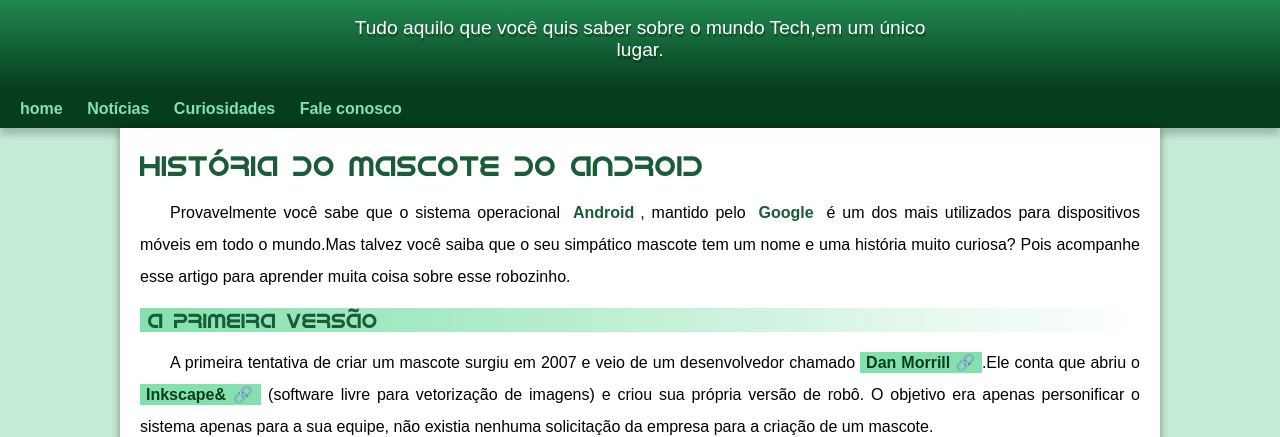
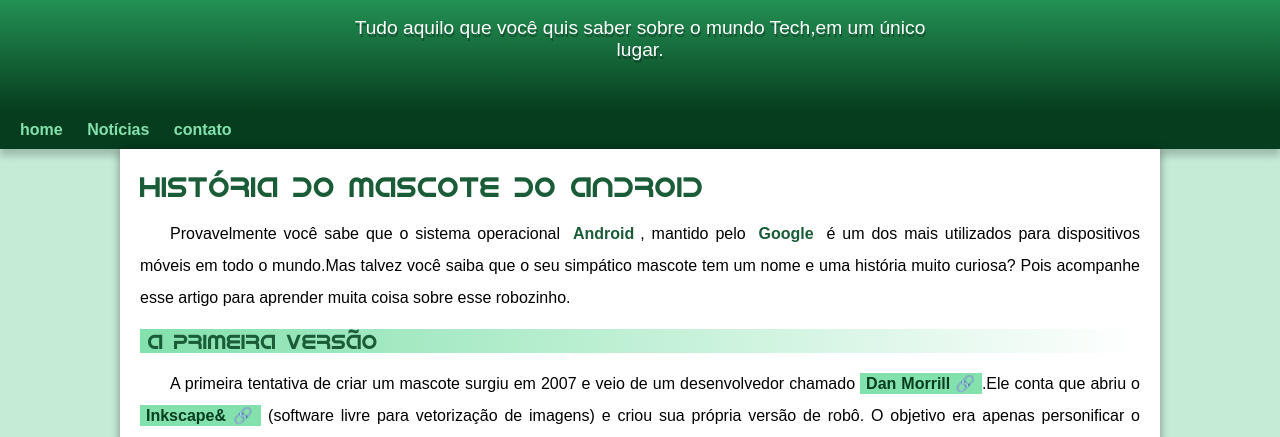
Before and after one commit to Thiagotelesfx/projeto-android, a plain HTML site: page index.html in a window 1280 px wide. Shown: the part 100-537 px from the top of the page. Drawn offline with Linux system fonts and the light colour scheme.

Commit message:
problema de padding corrigido

```diff
--- a/estilo/style.css
+++ b/estilo/style.css
@@ -63,7 +63,7 @@ header > p {
     padding-right: 10px;
     padding-left: 10px;
     margin: auto;
-    margin-bottom:30px;
+    padding-bottom: 50px;
     text-shadow: 1px 3px 0px rgba(0, 0, 0, 0.297);
 
 }
--- a/index.html
+++ b/index.html
@@ -22,8 +22,7 @@
     <nav>
         <a href="#">home</a>
         <a href="#">Notícias</a>
-        <a href="#">Curiosidades</a>
-        <a href="#">Fale conosco</a>
+        <a href="#">contato</a>
     </nav>
 
 
```
